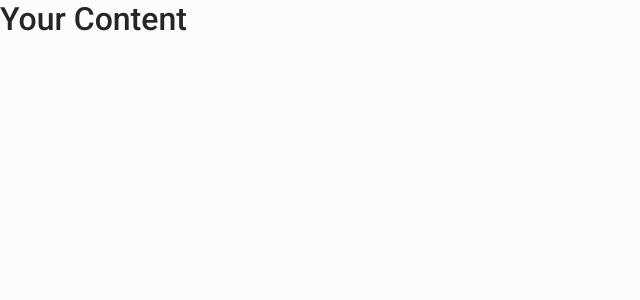
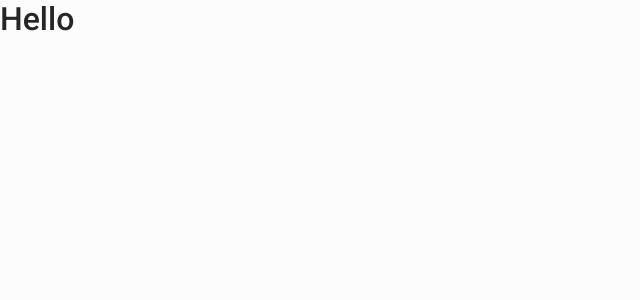
Before and after one commit to AugustoTI/watches-e-commerce, a Next.js app: page / in a window 1280 px wide. Shown: the top 300 px of the page, without its empty margins (0-640 px from the left). Built offline with nearby package versions, Linux system fonts and the light colour scheme.

Commit message:
configuring path mapping

```diff
--- a/src/pages/_app.tsx
+++ b/src/pages/_app.tsx
@@ -1,13 +1,13 @@
 import type { AppProps } from 'next/app'
 import { ThemeProvider } from 'styled-components'
-import { GlobalStyles } from 'src/styles/global'
-import { theme } from 'src/styles/theme'
+import { GlobalStyles } from '~/styles/global'
+import { theme } from '~/styles/theme'
 
 export default function App({ Component, pageProps }: AppProps) {
   return (
     <ThemeProvider theme={theme}>
+      <GlobalStyles />
       <Component {...pageProps} />
-      <GlobalStyles />
     </ThemeProvider>
   )
 }
--- a/src/pages/index.tsx
+++ b/src/pages/index.tsx
@@ -1,11 +1,8 @@
 import type { NextPage } from 'next'
+import { Home } from '~/templates/Home'
 
-const Home: NextPage = () => {
-  return (
-    <>
-      <h1>Your Content</h1>
-    </>
-  )
+const HomePage: NextPage = () => {
+  return <Home />
 }
 
-export default Home
+export default HomePage
--- /dev/null
+++ b/src/templates/Home/index.tsx
@@ -0,0 +1,3 @@
+export const Home = () => {
+  return <h1>Hello</h1>
+}
--- a/tsconfig.json
+++ b/tsconfig.json
@@ -16,7 +16,11 @@
     "incremental": true,
     "allowSyntheticDefaultImports": true,
     "baseUrl": "./",
-    "paths": {},
+    "paths": {
+      "~/components/*": ["src/components/*"],
+      "~/templates/*": ["src/templates/*"],
+      "~/styles/*": ["src/styles/*"]
+    },
     "noFallthroughCasesInSwitch": false
   },
   "include": ["next-env.d.ts", "**/*.ts", "**/*.tsx"],
```
